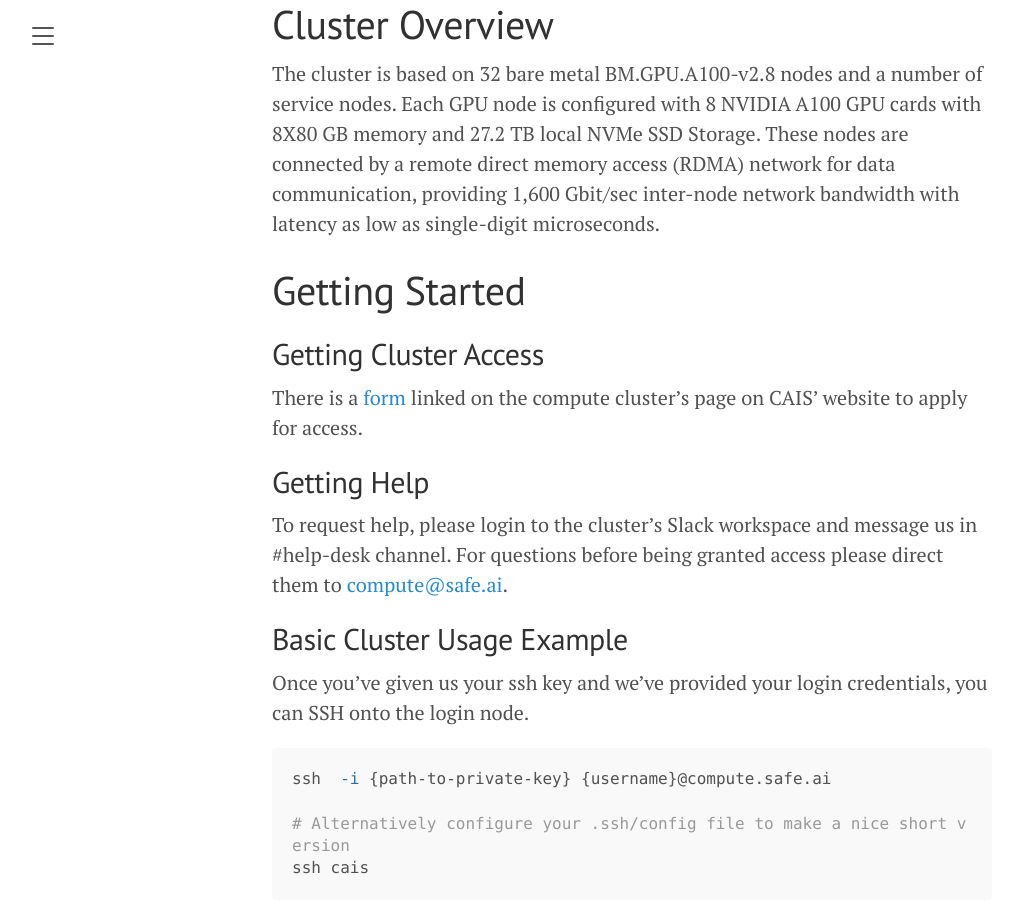
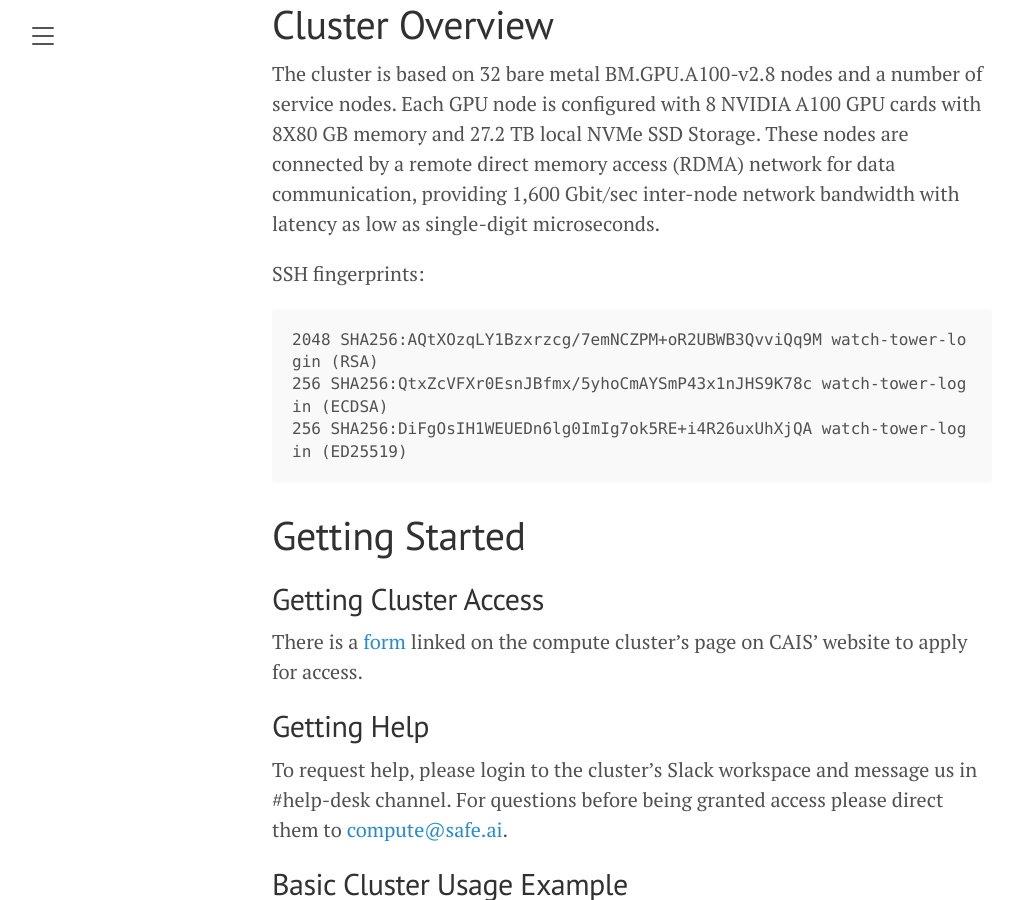
Before and after one commit to centerforaisafety/cluster-docs-old, a Jekyll site: the page built from _posts/2023-05-03-cais-cluster-documentation.md, in a window 1280 px wide and 900 px high, scrolled down 1386 px. Shown: the whole window, without its empty margins (8-1025 px from the left). Built offline with Jekyll 4.4.1, drawn with Linux system fonts in a browser that asks for light colours.

Commit message:
Add ssh fingerprints.

````diff
--- a/_posts/2023-05-03-cais-cluster-documentation.md
+++ b/_posts/2023-05-03-cais-cluster-documentation.md
@@ -46,6 +46,13 @@
 # Cluster Overview
 
 The cluster is based on 32 bare metal BM.GPU.A100-v2.8 nodes and a number of service nodes. Each GPU node is configured with 8 NVIDIA A100 GPU cards with 8X80 GB memory and 27.2 TB local NVMe SSD Storage. These nodes are connected by a remote direct memory access (RDMA) network for data communication, providing 1,600 Gbit/sec inter-node network bandwidth with latency as low as single-digit microseconds.
+
+SSH fingerprints:
+```
+2048 SHA256:AQtXOzqLY1Bzxrzcg/7emNCZPM+oR2UBWB3QvviQq9M watch-tower-login (RSA)
+256 SHA256:QtxZcVFXr0EsnJBfmx/5yhoCmAYSmP43x1nJHS9K78c watch-tower-login (ECDSA)
+256 SHA256:DiFgOsIH1WEUEDn6lg0ImIg7ok5RE+i4R26uxUhXjQA watch-tower-login (ED25519)
+```
 
 # Getting Started
 
````
